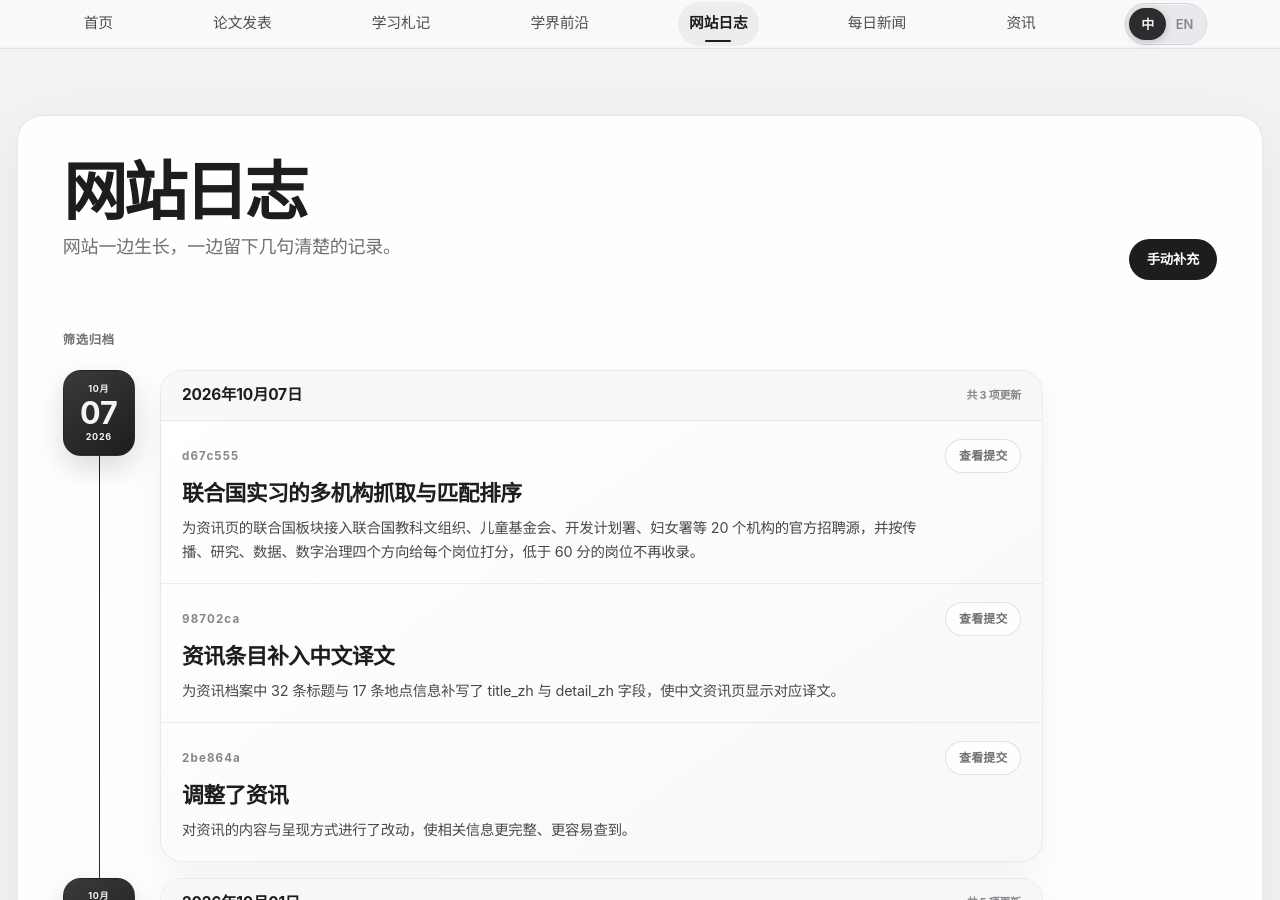
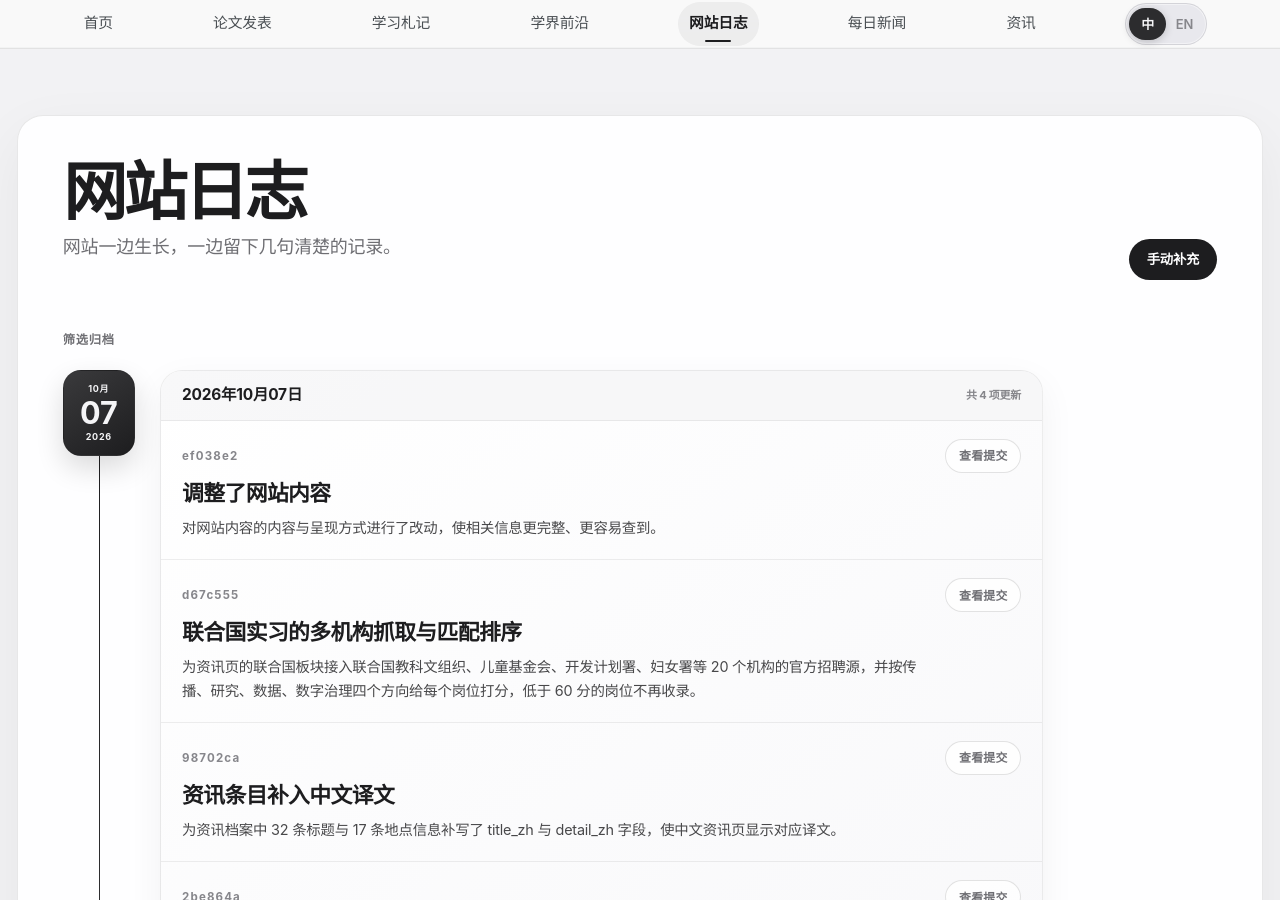
Before and after one commit to HaoxiangLuo/HaoxiangLuo.github.io, a Jekyll site: the page built from _pages/site-log-zh.html, in a window 1280 px wide and 900 px high. Built offline with Jekyll 4.4.1, drawn with Linux system fonts in a browser that asks for light colours; a style sheet for code colours, icons or effects is not loaded; part of the change alters nothing that is shown.

Commit message:
Record site update ef038e2f7fb1e9187071c0aa5cd71e28ad42348f

```diff
--- a/_data/site_updates.json
+++ b/_data/site_updates.json
@@ -1,4 +1,18 @@
 [
+  {
+    "date": "2026-10-07",
+    "title_zh": "调整了网站内容",
+    "title_en": "Refined site content",
+    "message": "在交接文档里说明译文的公共接口兜底，使后续维护者知道未配置译文服务时中文仍会产出及其代价",
+    "story_zh": "对网站内容的内容与呈现方式进行了改动，使相关信息更完整、更容易查到。",
+    "story_en": "Changed the content and presentation of site content so the information is more complete and easier to find.",
+    "purpose_zh": "更新站内页面、板块或脚本的内容组织与呈现方式。",
+    "purpose_en": "在交接文档里说明译文的公共接口兜底，使后续维护者知道未配置译文服务时中文仍会产出及其代价",
+    "details_zh": "更新网站内容与信息呈现。",
+    "details_en": "Updated website content and information presentation.",
+    "sha": "ef038e2",
+    "url": "https://github.com/HaoxiangLuo/HaoxiangLuo.github.io/commit/ef038e2f7fb1e9187071c0aa5cd71e28ad42348f"
+  },
   {
     "date": "2026-10-07",
     "title_zh": "联合国实习的多机构抓取与匹配排序",
```
Also changed, not shown: assets/data/archive/manifest.json, 1 other file.
